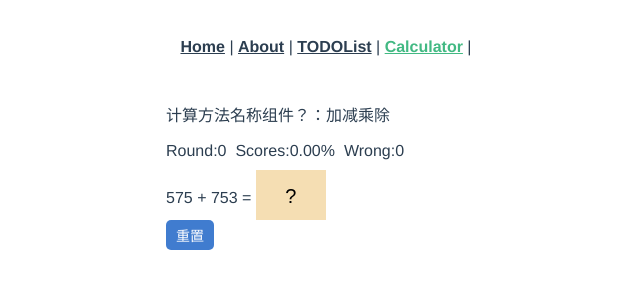
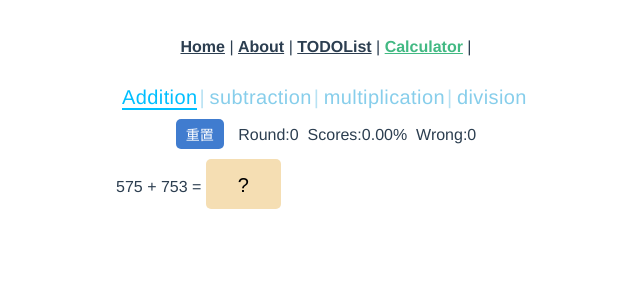
Before and after one commit to havefan-cccoder/vue-cli-pro, a Vue app: page /calculator in a window 1280 px wide. Shown: the top 300 px of the page, without its empty margins (314-954 px from the left). Built offline with nearby package versions, Linux system fonts and the light colour scheme.

Commit message:
添加其他算法

```diff
--- a/src/views/calculator.vue
+++ b/src/views/calculator.vue
@@ -1,19 +1,28 @@
 <template>
     <div class="outerbox">
-        <p>计算方法名称组件？：加减乘除</p>
+        <!--借鉴-->
+        <div class="choose-type">
+            <input type="radio" id="addition" name="arithmetic-type" value="1" v-model="arithmeticType">
+            <label for="addition">addition</label>
+            <input type="radio" id="subtraction" name="arithmetic-type" value="2" v-model="arithmeticType">
+            <label for="subtraction">subtraction</label>
+            <input type="radio" id="multiplication" name="arithmetic-type" value="3" v-model="arithmeticType">
+            <label for="multiplication">multiplication</label>
+            <input type="radio" id="division" name="arithmetic-type" value="4" v-model="arithmeticType">
+            <label for="division">division</label>
+        </div>
         <div class="countbox">
-            Round:{{rounds}}&nbsp;&nbsp;Scores:{{scores | getPercent}}%&nbsp;&nbsp;Wrong:{{wrongs}}
+            <button class="resetbtn" @click="resetData()">重置</button>
+            Round:{{rounds}}&nbsp;&nbsp;Scores:{{scores | getDecimal}}%&nbsp;&nbsp;Wrong:{{wrongs}}
         </div>
         <label >{{num1}}</label>
-        +
+        {{operations}}
         <label>{{num2}}</label>
         =
         <button class="box" v-if="!tureanswer" @click="showAnswer()">?</button>
-        <button v-if="tureanswer" class="reusltbox">{{sumvvalue}}</button>
+        <button v-if="tureanswer" class="reusltbox">{{sumvvalue | getDecimal}}</button>
         <button v-if="tureanswer" class="rightanswer"  @click="chooseResult('y')">√</button>
         <button v-if="tureanswer" class="wronganswer"  @click="chooseResult('n')">×</button>
-        <br>
-        <button class="resetbtn" @click="resetData()">重置</button>
     </div>
 </template>
 
@@ -28,7 +37,15 @@ export default {
             num2: Math.floor(Math.random()*1000),
             tureanswer: false,
             wrongs: 0,
-            sumvvalue: 0
+            sumvvalue: 0,
+            // 借鉴
+            arithmeticType: 1,
+            properties: {
+                1: { operation: '+', f: (x, y) => x + y},
+                2: { operation: '-', f: (x, y) => x - y},
+                3: { operation: '×', f: (x, y) => x * y},
+                4: { operation: '÷', f: (x, y) => x / y},
+            }
         }
     },
     // mounted () {
@@ -36,8 +53,12 @@ export default {
     //     this.num2 = Math.floor(Math.random()*1000);
     // },
     computed: {
+        // 借鉴
         sumval: function() {
-            return this.num1 + this.num2
+            return this.properties[this.arithmeticType].f(this.num1, this.num2)
+        },
+        operations: function() {
+            return this.properties[this.arithmeticType].operation
         }
     },
     methods: {
@@ -77,7 +98,7 @@ export default {
         }
     },
     filters: {
-        getPercent(oval) { // 分数取两位小数
+        getDecimal(oval) { // 分数取两位小数
             var NUM = new Number(oval);
             return NUM.toFixed(2)
         }
@@ -88,9 +109,11 @@ export default {
 <style scoped>
 .countbox{
     margin-bottom: 10px;
+    margin-top: 10px;
+    text-align: center;
 }
 .outerbox{
-    width: 320px;
+    width: 420px;
     margin: 0 auto;
     text-align: left;
 }
@@ -98,10 +121,11 @@ button{
     outline: none;
     border: none;
     font-size: 20px;
+    border-radius: 5px;
     margin-right: 10px;
 }
 .box{
-    width: 70px;
+    width: 75px;
     height: 50px;
     line-height: 50px;
     background: wheat;
@@ -124,7 +148,7 @@ button{
     cursor: pointer;
 }
 .reusltbox{
-    width: 70px;
+    width: 75px;
     height: 50px;
     line-height: 50px;
     display: inline-block;
@@ -135,7 +159,40 @@ button{
     padding: 5px 10px;
     background: #407ccf;
     color: #fff;
-    border-radius: 5px;
     font-size: 14px;
 }
+/* 借鉴  */
+.choose-type input[name=arithmetic-type] {
+	position: absolute;
+	visibility: hidden;
+}
+
+.choose-type label {
+    font-size: 20px;
+    color: skyblue;
+    margin: 0.3em;
+	letter-spacing: 0.02em;
+    position: relative;
+    transition: 0.3s;
+}
+
+.choose-type label:not(:first-of-type)::before {
+	content: '|';
+	position: absolute;
+	color: skyblue;
+	left: -0.5em;
+	filter: opacity(0.6);
+}
+
+.choose-type label:hover {
+	color: deepskyblue;
+	cursor: pointer;
+}
+
+.choose-type input[name=arithmetic-type]:checked + label {
+	text-transform: capitalize;
+    color: deepskyblue;
+	border-style: solid;
+	border-width: 0 0 0.1em 0;
+}
 </style>
```
